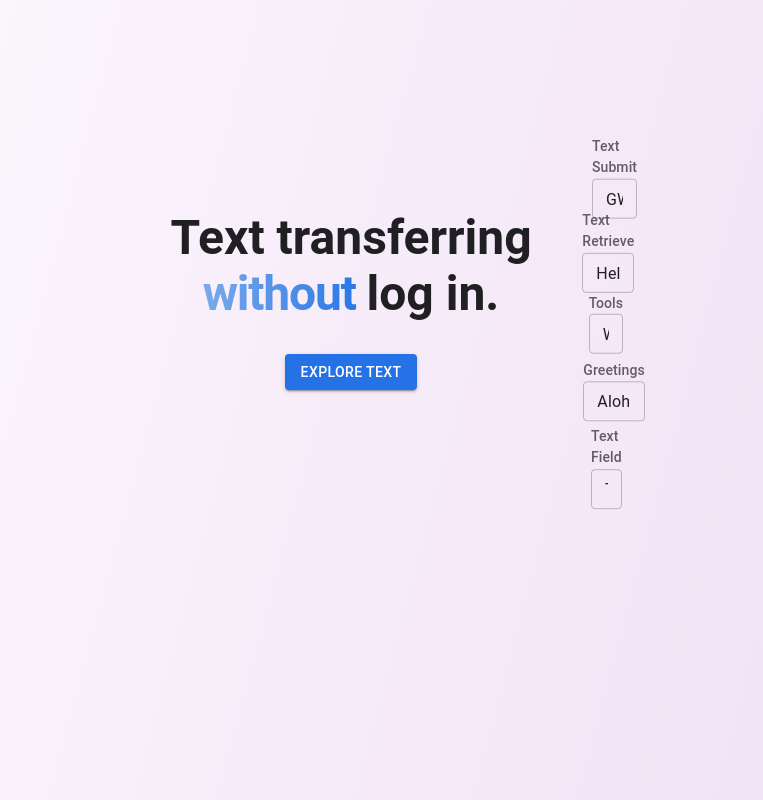
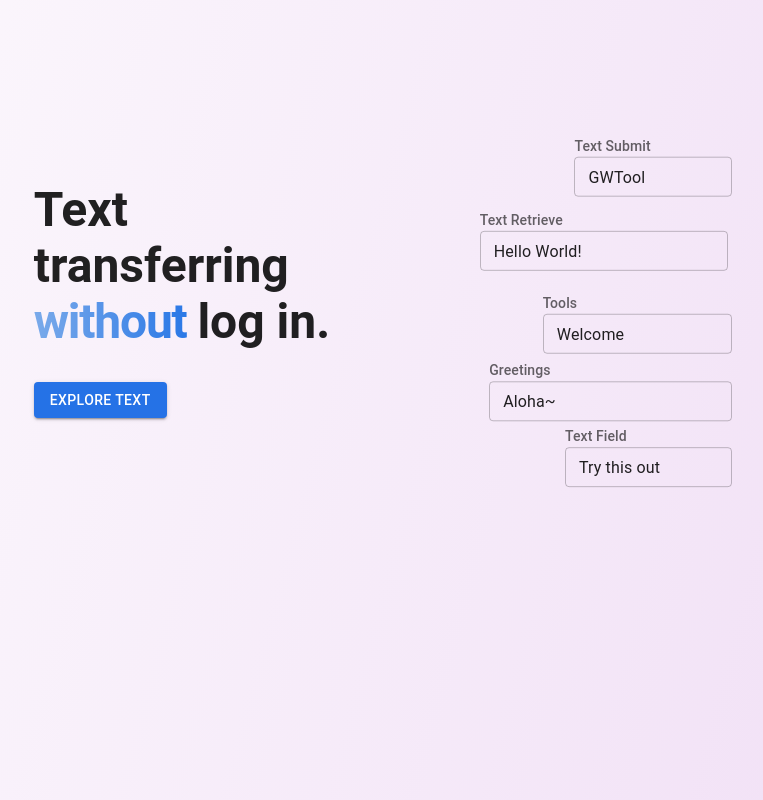
Before and after one commit to andygqw/GWTool_React, a React (Create React App) app: page / in a window 1280 px wide. Shown: the part 900-1700 px from the top of the page, without its empty margins (273-1036 px from the left). Built offline with nearby package versions, Linux system fonts and the light colour scheme.

Commit message:
fixed flex box issue

```diff
--- a/src/Component/LandingPage.js
+++ b/src/Component/LandingPage.js
@@ -1,5 +1,5 @@
 import React from 'react';
-import {Typography, Button, Container} from '@mui/material';
+import {Typography, Button, Container, Box} from '@mui/material';
 import {useTheme} from '@mui/material/styles';
 import {useNavigate} from 'react-router-dom';
 
@@ -135,7 +135,7 @@ const LandingPage = ({mode, isLoggedIn}) => {
 
             {sections.map((section, index) => (
 
-                <Container sx={{
+                <Container key={index} sx={{
                     textAlign: 'center',
                     margin: 0,
                     padding: 4,
@@ -146,7 +146,9 @@ const LandingPage = ({mode, isLoggedIn}) => {
                     alignItems: 'center',
                 }}>
                     <div className={'feature-section'}>
-                        <div className={'feature-card'}>
+                        <Box
+                            sx={{display: 'flex', justifyContent: 'space-around', alignItems: 'center', width: '100%'}}>
+                            <Box className={'feature-card'} sx={{flexBasis: '45%', textAlign: 'left'}}>
                                 <Typography
                                     variant="h3"
                                     component="h2"
@@ -178,14 +180,15 @@ const LandingPage = ({mode, isLoggedIn}) => {
                                 >
                                     {section.buttonText}
                                 </Button>
-                        </div>
-                        { section.title === "Text" ?
-                            <div>
+                            </Box>
+                            {section.title === "Text" ?
+                                <Box sx={{flexBasis: '45%'}}>
                                     <GroupFloatingInput/>
-                            </div>
+                                </Box>
                                 :
                                 <></>
                             }
+                        </Box>
                     </div>
                 </Container>
             ))}
```
Lines whose indentation alone changed are shown as unchanged.
